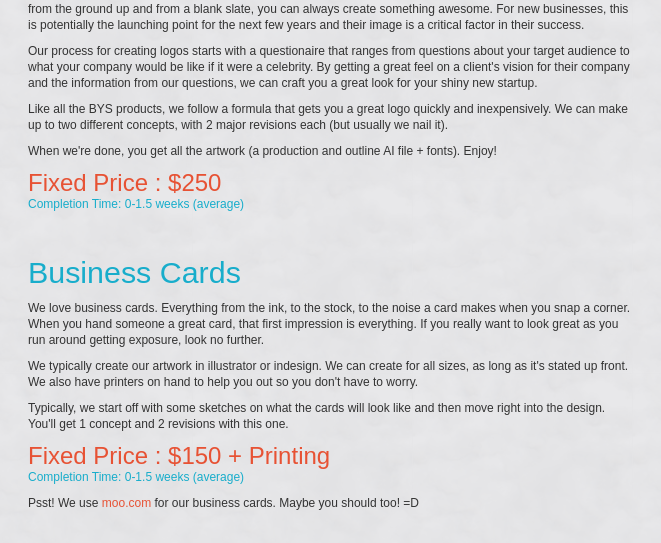
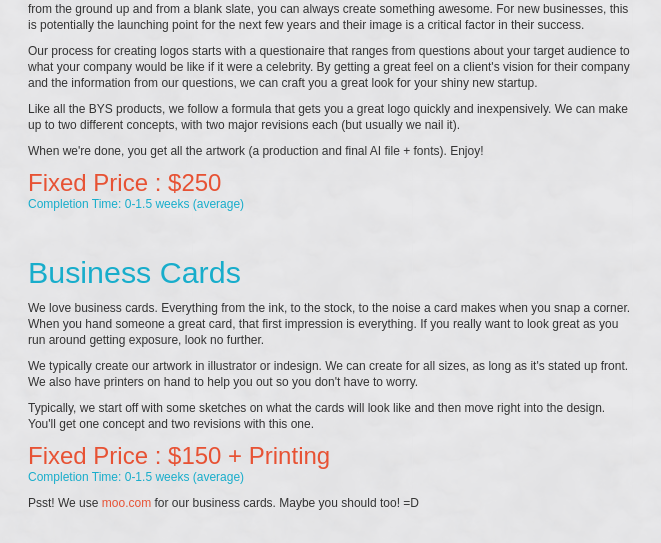
Before and after one commit to beacrea/bys, a plain HTML site: page index.html in a window 1280 px wide. Shown: the part 591-1134 px from the top of the page, 468-1129 px from the left. Drawn offline with nearby package versions, Linux system fonts and the light colour scheme.

Commit message:
Content consistency changes.

```diff
--- a/index.html
+++ b/index.html
@@ -56,8 +56,8 @@
 					<h1 class="blue1">Logo Creation</h1>
 					<p>Logo creation is probably one of the most fun projects we get, especially when it's for startups. When you start from the ground up and from a blank slate, you can always create something awesome. For new businesses, this is potentially the launching point for the next few years and their image is a critical factor in their success.</p>
 					<p>Our process for creating logos starts with a questionaire that ranges from questions about your target audience to what your company would be like if it were a celebrity. By getting a great feel on a client's vision for their company and the information from our questions, we can craft you a great look for your shiny new startup.</p>
-					<p>Like all the BYS products, we follow a formula that gets you a great logo quickly and inexpensively. We can make up to two different concepts, with 2 major revisions each (but usually we nail it).</p>
-					<p>When we're done, you get all the artwork (a production and outline AI file + fonts). Enjoy!</p>
+					<p>Like all the BYS products, we follow a formula that gets you a great logo quickly and inexpensively. We can make up to two different concepts, with two major revisions each (but usually we nail it).</p>
+					<p>When we're done, you get all the artwork (a production and final AI file + fonts). Enjoy!</p>
 					<span class="price orange">Fixed Price : $250</span>
 					<span class="timetable blue1">Completion Time: 0-1.5 weeks (average)</span>
 				</div><!-- end #logoDesc -->
@@ -70,7 +70,7 @@
 					<h1 class="blue1">Business Cards</h1>
 					<p>We love business cards. Everything from the ink, to the stock, to the noise a card makes when you snap a corner. When you hand someone a great card, that first impression is everything. If you really want to look great as you run around getting exposure, look no further.</p>
 					<p>We typically create our artwork in illustrator or indesign. We can create for all sizes, as long as it's stated up front. We also have printers on hand to help you out so you don't have to worry.</p>
-					<p>Typically, we start off with some sketches on what the cards will look like and then move right into the design. You'll get 1 concept and 2 revisions with this one.</p>
+					<p>Typically, we start off with some sketches on what the cards will look like and then move right into the design. You'll get one concept and two revisions with this one.</p>
 					<span class="price orange">Fixed Price : $150 + Printing</span>
 					<span class="timetable blue1">Completion Time: 0-1.5 weeks (average)</span>
 					<span class="note">Psst! We use <a href="http://moo.com" target="_blank">moo.com</a> for our business cards. Maybe you should too! =D</span>
```
